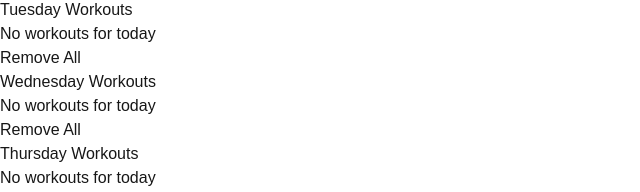
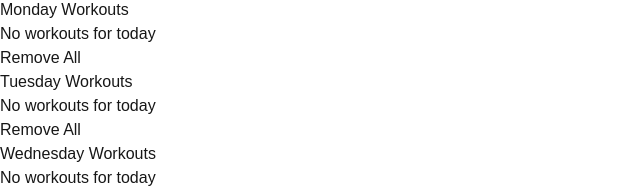
Before and after one commit to shay122990/fitness-dashboard-nextjs, a Next.js app: page / in a window 1280 px wide. Both pictures are taken after a click on the button "Workout Planner". Shown: the part 530-722 px from the top of the page, without its empty margins (0-640 px from the left). Built offline with nearby package versions, Linux system fonts and the light colour scheme; no server answers.

Commit message:
Planner - updated to update week with current day workout

```diff
--- a/src/app/components/Planner.tsx
+++ b/src/app/components/Planner.tsx
@@ -96,7 +96,7 @@ const Planner: React.FC = () => {
 
       <div className="mt-6">
         <h4 className="text-lg font-bold">Workouts for {selectedDay}</h4>
-        <div className="mt-4 grid grid-cols-1 md:grid-cols-2 lg:grid-cols-3 gap-4">
+        <div className="mt-4">
           {renderCardForDay(selectedDay, workouts[selectedDay] || [])}
         </div>
       </div>
@@ -105,7 +105,7 @@ const Planner: React.FC = () => {
         <h4 className="text-lg font-bold">Workouts for the Week</h4>
         <div className="mt-4 grid grid-cols-1 md:grid-cols-2 lg:grid-cols-3 gap-4">
           {Object.entries(workouts).map(([day, dayWorkouts]) =>
-            day !== selectedDay ? renderCardForDay(day, dayWorkouts as string[]) : null
+            renderCardForDay(day, dayWorkouts as string[])
           )}
         </div>
       </div>
```
